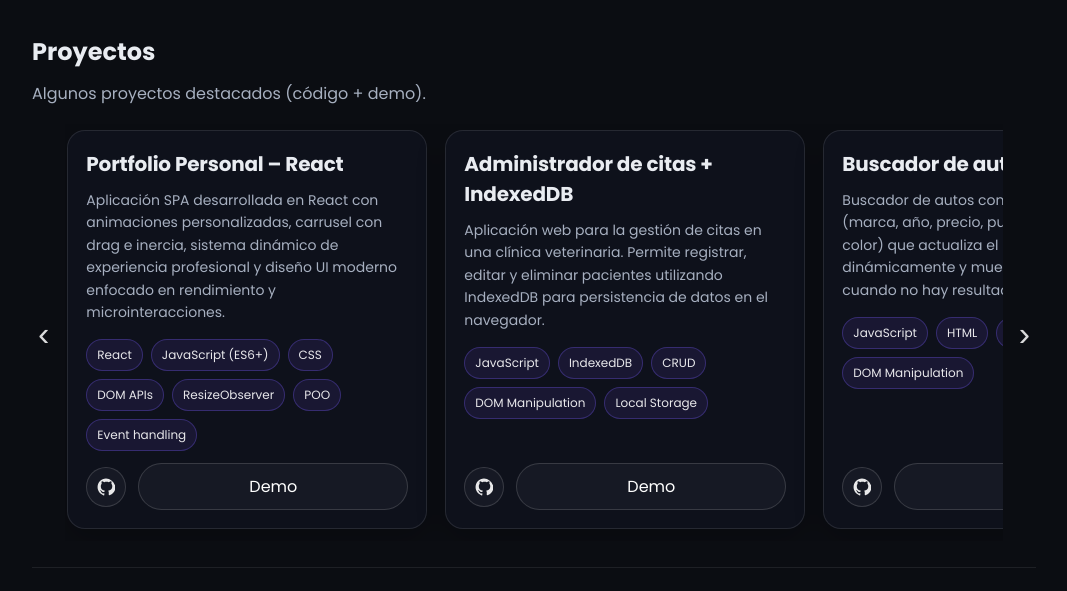
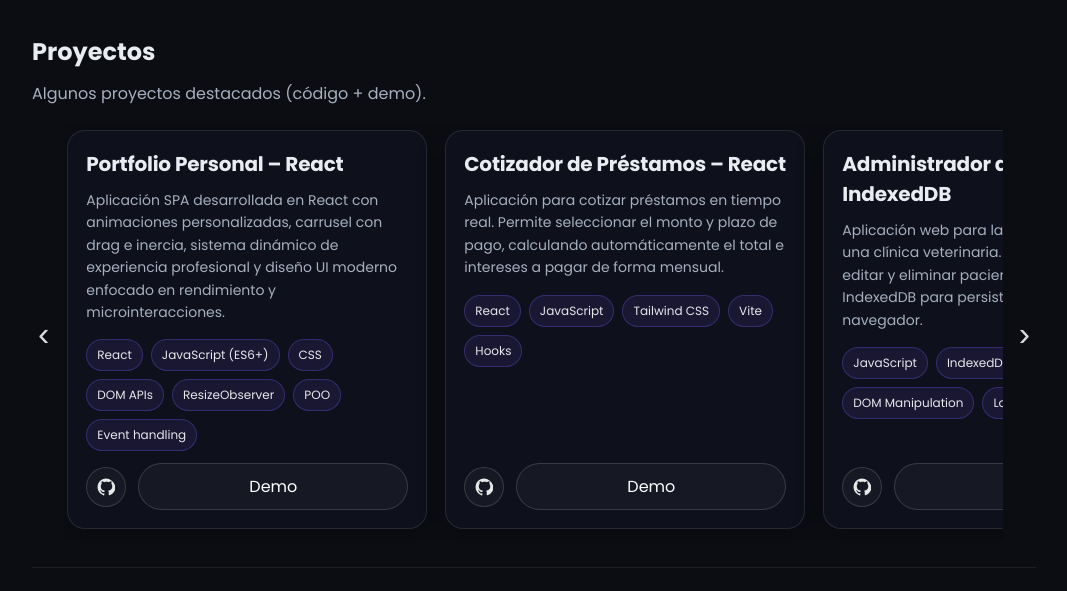
Before and after one commit to Juan2033/CV, a React (Vite) app: page / in a window 1280 px wide. Shown: the part 1040-1631 px from the top of the page, without its empty margins (106-1173 px from the left). Built offline with nearby package versions, Linux system fonts and the light colour scheme.

Commit message:
Nuevos cambios

```diff
--- a/src/App.jsx
+++ b/src/App.jsx
@@ -480,6 +480,13 @@ export default function App() {
                     demo: "https://buscador-vehiculos.netlify.app/",
                   },
                   {
+                    title: "Cotizador de Préstamos – React",
+                    desc: "Aplicación para cotizar préstamos en tiempo real. Permite seleccionar el monto y plazo de pago, calculando automáticamente el total e intereses a pagar de forma mensual.",
+                    tags: ["React", "JavaScript", "Tailwind CSS", "Vite", "Hooks"],
+                    github: "https://github.com/Juan2033/cotizador-prestamos-react.git",
+                    demo: "https://cotizador-prestamos-react-jcbc.netlify.app/",
+                  },
+                  {
                     title: "Administrador de citas + IndexedDB",
                     desc: "Aplicación web para la gestión de citas en una clínica veterinaria. Permite registrar, editar y eliminar pacientes utilizando IndexedDB para persistencia de datos en el navegador.",
                     tags: ["JavaScript", "IndexedDB", "CRUD", "DOM Manipulation", "Local Storage"],
@@ -520,8 +527,7 @@ export default function App() {
                     tags: ["JavaScript", "Html", "CSS (Bootstrap)", "POO", "DOM Manipulation"],
                     github: "https://github.com/Juan2033/Control-de-gastos.git",
                     demo: "https://control-de-gastos-jcbc.netlify.app/",
-                  }
-
+                  },
 
 
                 ].map((p) => (
@@ -616,6 +622,7 @@ export default function App() {
                     { name: "Flavia Karina", url: "https://www.flaviaquirogacomunicacion.com/", stack: "Website" },
                     { name: "Ous La Salut", url: "https://www.ouslasalut.com/", stack: "Website" },
                     { name: "Glia", url: "https://www.gliaformaciones.es/", stack: "Website" },
+                    { name: "Musica tarragona", url: "https://www.musicatarragona.net/", stack: "Website" },
                   ].map((s) => {
                     const host = new URL(s.url).hostname.replace("www.", "");
                     return (
```
